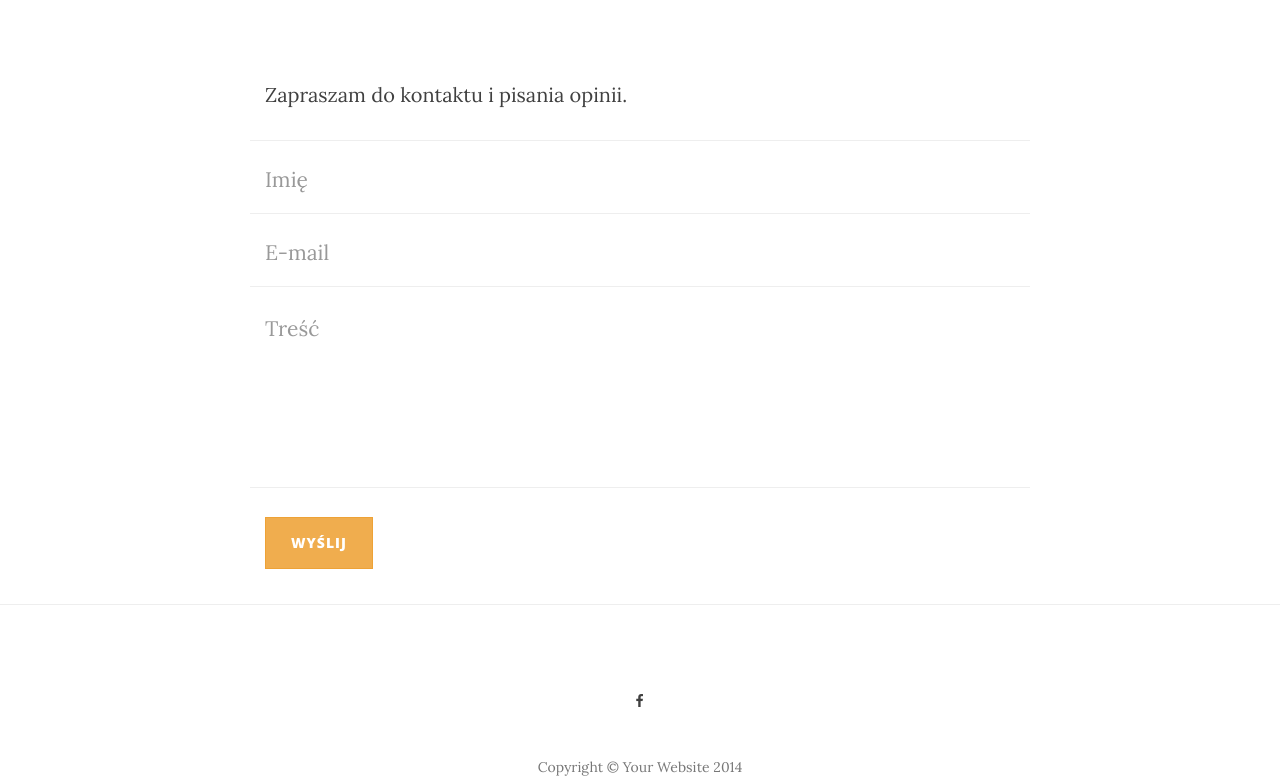
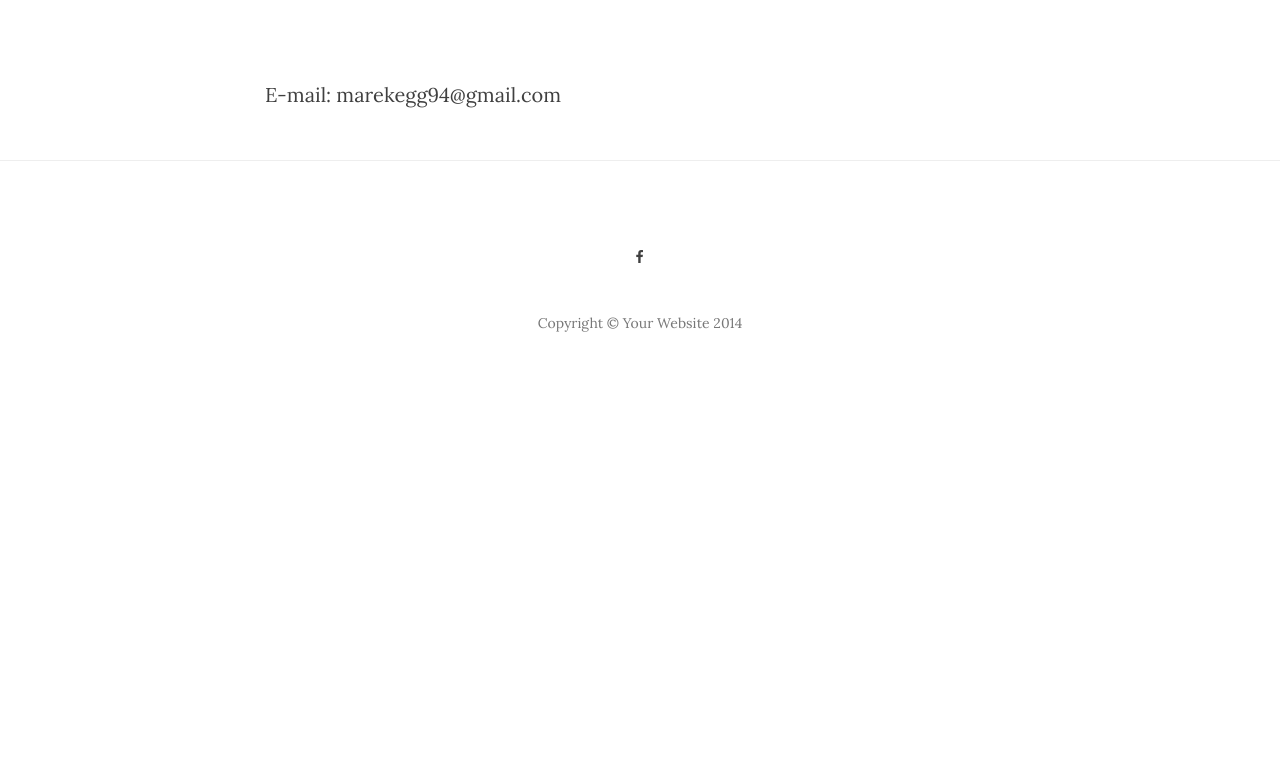
Before and after one commit to Marek4f/Marek4f.github.io, a plain HTML site: page contact.html in a window 1280 px wide. Shown: the part 580-1361 px from the top of the page. After the commit the page ends 979 px from the top, so only its background shows below. Drawn offline with nearby package versions, Linux system fonts and the light colour scheme.

Commit message:
Update contact.html

```diff
--- a/contact.html
+++ b/contact.html
@@ -88,40 +88,8 @@
     <div class="container">
         <div class="row">
             <div class="col-lg-8 col-lg-offset-2 col-md-10 col-md-offset-1">
-                <p>Zapraszam do kontaktu i pisania opinii.</p>
-                <!-- Contact Form - Enter your email address on line 19 of the mail/contact_me.php file to make this form work. -->
-                <!-- WARNING: Some web hosts do not allow emails to be sent through forms to common mail hosts like Gmail or Yahoo. It's recommended that you use a private domain email address! -->
-                <!-- NOTE: To use the contact form, your site must be on a live web host with PHP! The form will not work locally! -->
-                <form name="sentMessage" id="contactForm" novalidate>
-                    <div class="row control-group">
-                        <div class="form-group col-xs-12 floating-label-form-group controls">
-                            <label>Name</label>
-                            <input type="text" class="form-control" placeholder="Imię" id="Name" required data-validation-required-message="Podaj swoje imię">
-                            <p class="help-block text-danger"></p>
-                        </div>
-                    </div>
-                    <div class="row control-group">
-                        <div class="form-group col-xs-12 floating-label-form-group controls">
-                            <label>Email Address</label>
-                            <input type="email" class="form-control" placeholder="E-mail" id="email" required data-validation-required-message="Podaj adres E-mail">
-                            <p class="help-block text-danger"></p>
-                        </div>
-                    </div>
-                    <div class="row control-group">
-                        <div class="form-group col-xs-12 floating-label-form-group controls">
-                            <label>Message</label>
-                            <textarea rows="5" class="form-control" placeholder="Treść" id="message" required data-validation-required-message="Wpisz wiadomość"></textarea>
-                            <p class="help-block text-danger"></p>
-                        </div>
-                    </div>
-                    <br>
-                    <div id="success"></div>
-                    <div class="row">
-                        <div class="form-group col-xs-12">
-                            <button type="submit" class="btn btn-warning">Wyślij</button>
-                        </div>
-                    </div>
-                </form>
+                <p>E-mail: marekegg94@gmail.com</p>
+                <p></p>
             </div>
         </div>
     </div>
```
